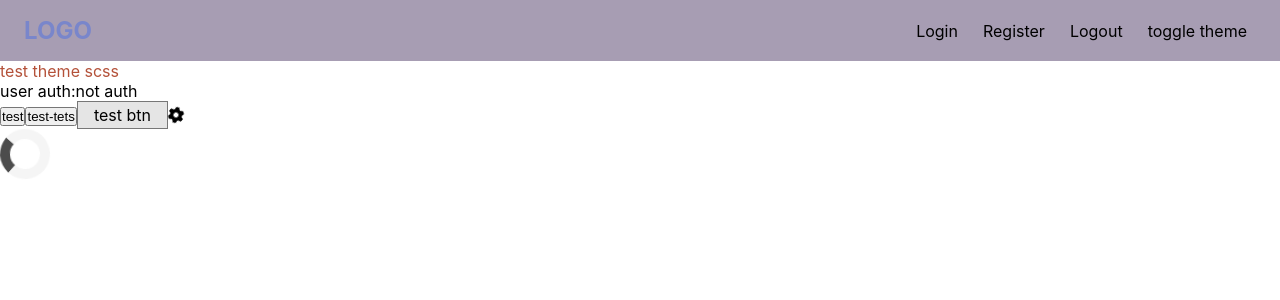
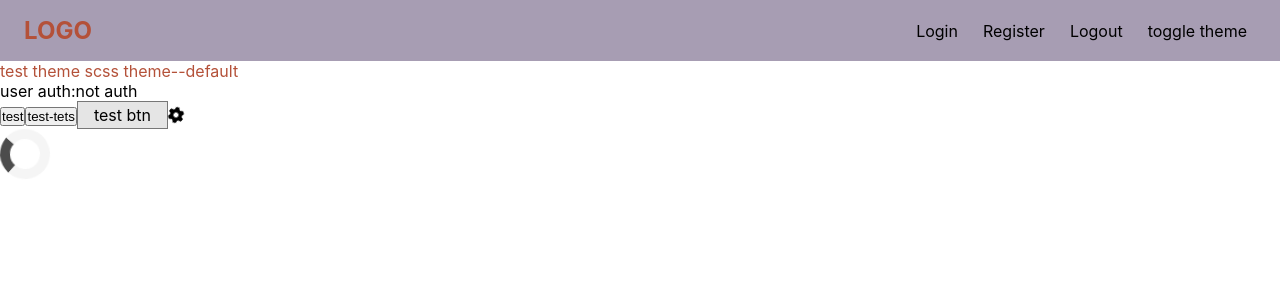
Before and after one commit to xamesLab/ts-project, a React (Create React App) app in the folder client/: page / in a window 1280 px wide. Shown: the top 300 px of the page. Built offline with nearby package versions, Linux system fonts and the light colour scheme.

Commit message:
detach styled components, switch theme control to SCSS

```diff
--- a/client/src/Main.tsx
+++ b/client/src/Main.tsx
@@ -2,10 +2,8 @@ import React from "react";
 import MainHeader from "./components/MainHeader";
 import { useTypedSelector } from "./hooks/useTypedSelector";
 import GlobalStyles from "./styles/global";
-import { ThemeProvider } from "styled-components";
 import Modal from "./UI/Modal";
 import { BtnBase, FAIcon, Loader } from "./styles/components";
-
 import { faCog } from "@fortawesome/free-solid-svg-icons";
 
 function Main() {
@@ -26,13 +24,13 @@ function Main() {
     // };
 
     return (
-        <ThemeProvider theme={theme}>
+        <div className={`main ${theme}`}>
             <GlobalStyles />
             <Modal />
             <MainHeader />
             {loading ? "loading..." : ""}
-            <div className="main theme--default">
-                <div className="base">test theme scss</div>
+            <div >
+                <div className="base">test theme scss {theme}</div>
             </div>
             <header className="">
                 {user.username || "user"} auth:{isAuth ? "is auth" : "not auth"}
@@ -47,7 +45,7 @@ function Main() {
             </BtnBase>
             <FAIcon icon={faCog} $animated />
             <Loader />
-        </ThemeProvider>
+        </div>
     );
 }
 
--- a/client/src/components/MainHeader.tsx
+++ b/client/src/components/MainHeader.tsx
@@ -2,7 +2,6 @@ import React from "react";
 import { useAppDispatch } from "../hooks/useTypedSelector";
 import { setModalContent, toggleModal } from "../store/action-creators/modalActions";
 import { toggleTheme } from "../store/action-creators/themeActions";
-import { MainLogo } from "../styles/components";
 import "./MainHeader.scss";
 
 const MainHeader: React.FC = () => {
@@ -20,7 +19,7 @@ const MainHeader: React.FC = () => {
         <main className="header">
             <section className="header__wrapper">
                 <div className="header__logo">
-                    <MainLogo>LOGO</MainLogo>
+                    <h2>LOGO</h2>
                 </div>
                 <div className="header__auth">
                     <div className="header__profile header__btn"></div>
--- a/client/src/store/reducers/themeReducers.ts
+++ b/client/src/store/reducers/themeReducers.ts
@@ -1,14 +1,12 @@
 import { createSlice } from "@reduxjs/toolkit";
-import { DefaultTheme } from "styled-components";
-import { darkTheme, lightTheme } from "../../styles/theme";
 import { ThemeEnum } from "../../types/styled";
 
 interface IThemeState {
-    theme: DefaultTheme;
+    theme: string;
 }
 
 const themeState: IThemeState = {
-    theme: lightTheme,
+    theme: 'theme--default',
 };
 
 export const themeSlice = createSlice({
@@ -16,7 +14,7 @@ export const themeSlice = createSlice({
     initialState: themeState,
     reducers: {
         toggleTheme(state) {
-            state.theme = state.theme.type === ThemeEnum.light ? darkTheme : lightTheme;
+            state.theme = state.theme === ThemeEnum.light ? 'theme--dark' : 'theme--default';
         },
     },
 });
--- a/client/src/styles/base.scss
+++ b/client/src/styles/base.scss
@@ -35,3 +35,9 @@ $secondaryFont: #b45139;
         background: t("bg");
     }
 }
+
+.header__logo {
+    @include themed() {
+        color: t("text");
+    }
+}
--- a/client/src/styles/components.ts
+++ b/client/src/styles/components.ts
@@ -1,9 +1,10 @@
+
 import { FontAwesomeIcon, FontAwesomeIconProps } from "@fortawesome/react-fontawesome";
 import styled, { css } from "styled-components";
 import { spin } from "./animations";
 
 export const MainLogo = styled.h2`
-    color: ${(props) => props.theme.colors.primary};
+color:red;
 `;
 
 interface IBtnBaseProps {
@@ -18,9 +19,7 @@ export const BtnBase = styled.div<IBtnBaseProps>`
     background-color: rgba(7, 7, 7, 0.1);
     cursor: pointer;
 
-    @media ${({ theme }) => theme.media.medium} {
-        padding: 0;
-    }
+
 `;
 
 interface FAIconProps extends FontAwesomeIconProps {
--- a/client/src/types/styled.ts
+++ b/client/src/types/styled.ts
@@ -1,6 +1,6 @@
 export enum ThemeEnum {
-    light = "light",
-    dark = "dark",
+    light = "theme--default",
+    dark = "theme--dark",
 }
 
 export interface ITheme {
```
Also changed, not shown: 1 other file (tests, documents, lock files or other folders).
